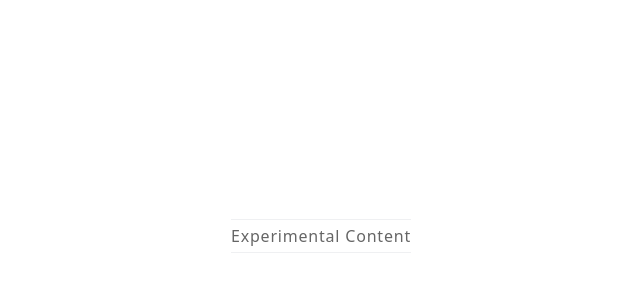
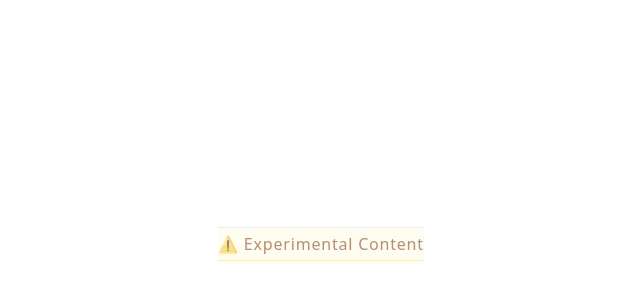
Before and after one commit to baidargul/bgcomponents, a Next.js app: page / in a window 1280 px wide. Shown: the part 156-456 px from the top of the page, without its empty margins (319-959 px from the left). Built offline with nearby package versions, Linux system fonts and the light colour scheme.

Commit message:
Expermental UI

```diff
--- a/components/Experimental/ExperimentalContent.tsx
+++ b/components/Experimental/ExperimentalContent.tsx
@@ -6,8 +6,8 @@ type Props = {};
 const ExperimentalContent = (props: Props) => {
   return (
     <div className="flex flex-col gap-2">
-      <div className="opacity-60 tracking-wider py-1 border-y pointer-events-none select-none text-center mb-2">
-        Experimental Content
+      <div className="opacity-60 my-4 border-amber-200 bg-amber-50 text-amber-800 tracking-wider py-1 border-y pointer-events-none select-none text-center mb-2">
+        ⚠️ Experimental Content
       </div>
       <div></div>
     </div>
```
